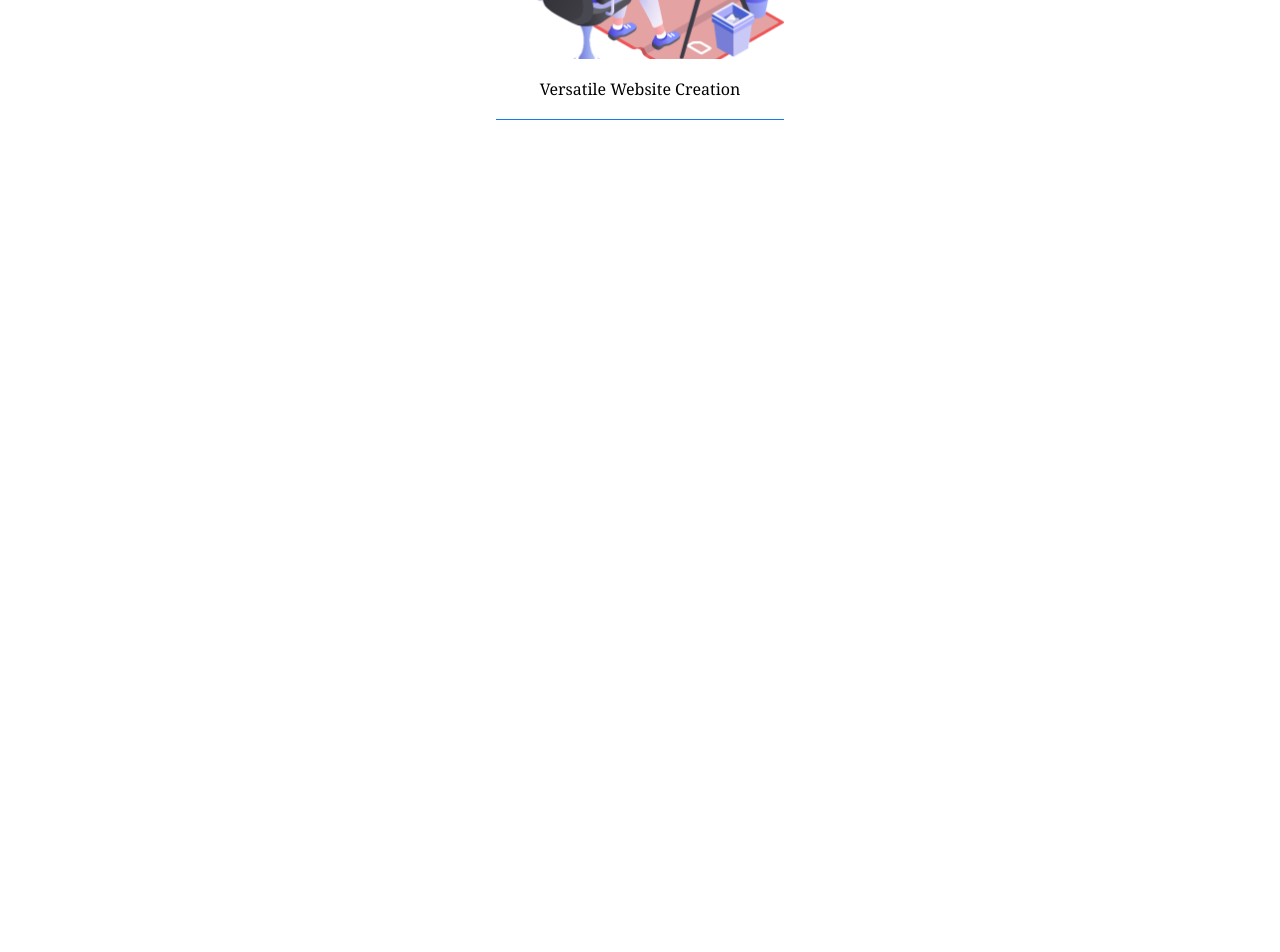
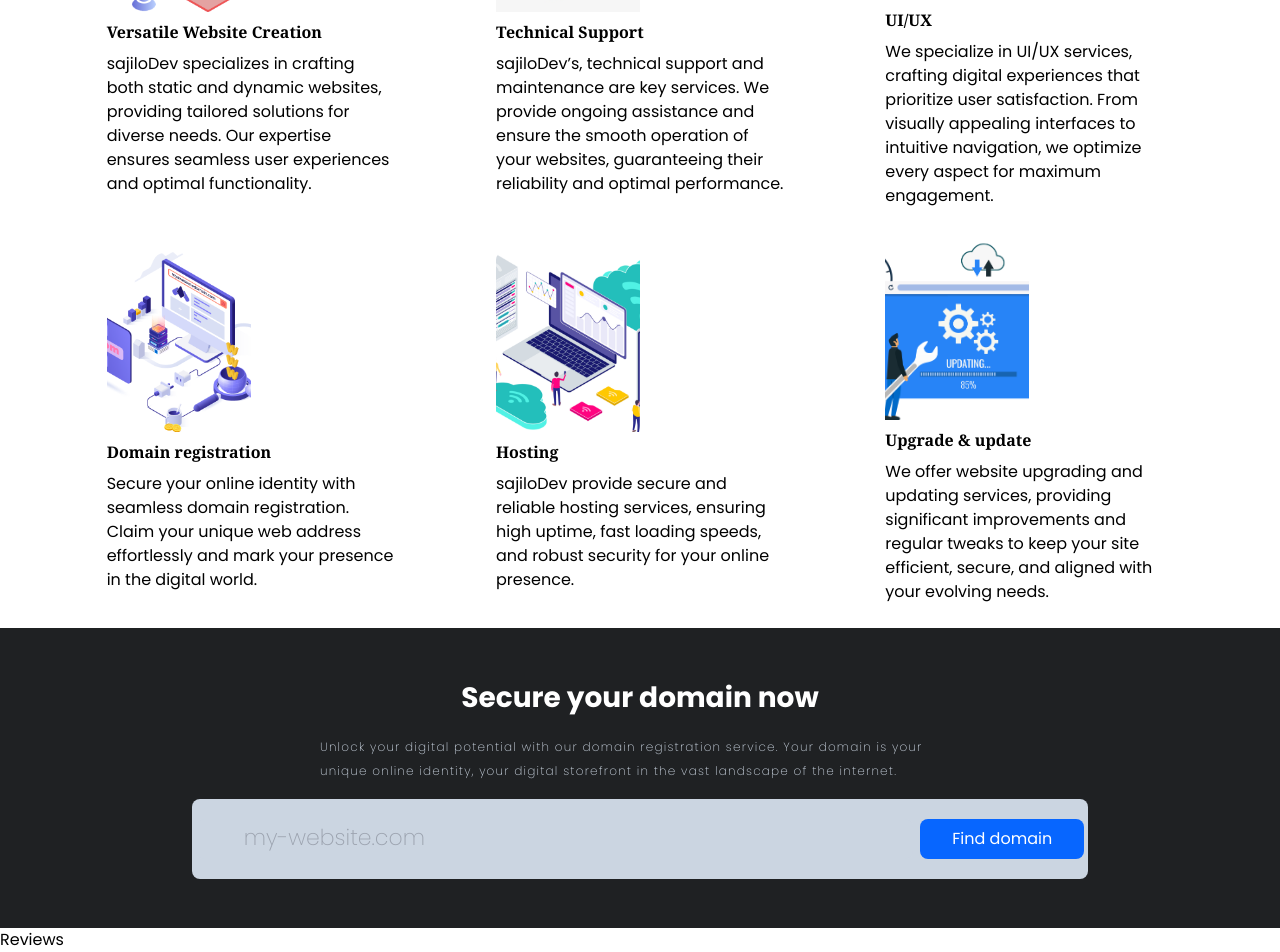
Before and after one commit to dipenbhat557/SajiloDev, a React (Vite) app in the folder frontend/: page / in a window 1280 px wide. Shown: the part 1722-2674 px from the top of the page. Before the commit the page ends 1866 px from the top, so only its background shows below. Built offline with nearby package versions, Linux system fonts and the light colour scheme.

Commit message:
:sparkles: added services and domain components

```diff
--- /dev/null
+++ b/frontend/src/components/Domain.tsx
@@ -0,0 +1,23 @@
+const Domain = () => {
+  return (
+    <div className="w-full h-[300px] flex flex-col items-center justify-center bg-[#1F2123]">
+      <p className="font-bold text-white text-[28px]">Secure your domain now</p>
+      <p className="font-extralight tracking-widest leading-loose text-slate-300 w-[50%] my-4  text-[12px]">
+        Unlock your digital potential with our domain registration service. Your
+        domain is your unique online identity, your digital storefront in the
+        vast landscape of the internet.
+      </p>
+      <div className="w-[70%] h-[80px] rounded-lg flex justify-around items-center  bg-slate-300 ">
+        <input
+          type="text"
+          placeholder="my-website.com"
+          className="px-12 h-[50%] w-[80%] rounded-lg py-3 bg-slate-300 placeholder:text-[22px]  placeholder:font-extralight"
+        />
+        <button className="h-[50%] my-auto px-8 text-white bg-[#0766FF] rounded-lg">
+          Find domain
+        </button>
+      </div>
+    </div>
+  );
+};
+export default Domain;
--- /dev/null
+++ b/frontend/src/components/Reviews.tsx
@@ -0,0 +1,4 @@
+const Reviews = () => {
+  return <div>Reviews</div>;
+};
+export default Reviews;
--- a/frontend/src/components/Services.tsx
+++ b/frontend/src/components/Services.tsx
@@ -12,17 +12,16 @@ const Services = () => {
         {serviceItems?.map((item, index) => {
           return (
             <div
-              className="w-[25%] h-[300px] mt-4 flex flex-col hover:bg-[#1F2123] hover:text-white rounded-t-lg border-b border-[#1877F2]"
+              className="w-[25%] h-auto mt-4 flex flex-col gap-2"
               key={index}
             >
               <img
                 src={item?.img}
                 alt={item?.title}
-                className="w-full h-[80%] object-cover rounded-t-lg"
+                className="w-[50%] h-[180px] object-cover rounded-t-lg"
               />
-              <div className="w-full h-[20%] font-serif flex items-center justify-center">
-                {item?.title}
-              </div>
+              <div className="font-semibold  font-serif">{item?.title}</div>
+              <div>{item?.desc}</div>
             </div>
           );
         })}
--- a/frontend/src/constants/index.ts
+++ b/frontend/src/constants/index.ts
@@ -1,4 +1,17 @@
-import { service1, work1, work2, work3, work4, work5, work6 } from "../assets";
+import {
+  service1,
+  service2,
+  service3,
+  service4,
+  service5,
+  service6,
+  work1,
+  work2,
+  work3,
+  work4,
+  work5,
+  work6,
+} from "../assets";
 
 export const navLinks = [
   {
@@ -52,4 +65,29 @@ export const serviceItems = [
     title: "Versatile Website Creation",
     desc: "sajiloDev specializes in crafting both static and dynamic websites, providing tailored solutions for diverse needs. Our expertise ensures seamless user experiences and optimal functionality.",
   },
+  {
+    img: service2,
+    title: "Technical Support",
+    desc: "sajiloDev’s, technical support and maintenance are key services. We provide ongoing assistance and ensure the smooth operation of your websites, guaranteeing their reliability and optimal performance.",
+  },
+  {
+    img: service3,
+    title: "UI/UX",
+    desc: "We specialize in UI/UX services, crafting digital experiences that prioritize user satisfaction. From visually appealing interfaces to intuitive navigation, we optimize every aspect for maximum engagement.",
+  },
+  {
+    img: service4,
+    title: "Domain registration",
+    desc: "Secure your online identity with seamless domain registration. Claim your unique web address effortlessly and mark your presence in the digital world.",
+  },
+  {
+    img: service5,
+    title: "Hosting",
+    desc: "sajiloDev provide secure and reliable hosting services, ensuring high uptime, fast loading speeds, and robust security for your online presence.",
+  },
+  {
+    img: service6,
+    title: "Upgrade & update",
+    desc: "We offer website upgrading and updating services, providing significant improvements and regular tweaks to keep your site efficient, secure, and aligned with your evolving needs.",
+  },
 ];
--- a/frontend/src/pages/HomePage.tsx
+++ b/frontend/src/pages/HomePage.tsx
@@ -1,5 +1,7 @@
+import Domain from "../components/Domain";
 import Hero from "../components/Hero";
 import Navbar from "../components/Navbar";
+import Reviews from "../components/Reviews";
 import Services from "../components/Services";
 import Works from "../components/Works";
 
@@ -10,6 +12,8 @@ const HomePage = () => {
       <Hero />
       <Works />
       <Services />
+      <Domain />
+      <Reviews />
     </>
   );
 };
```
